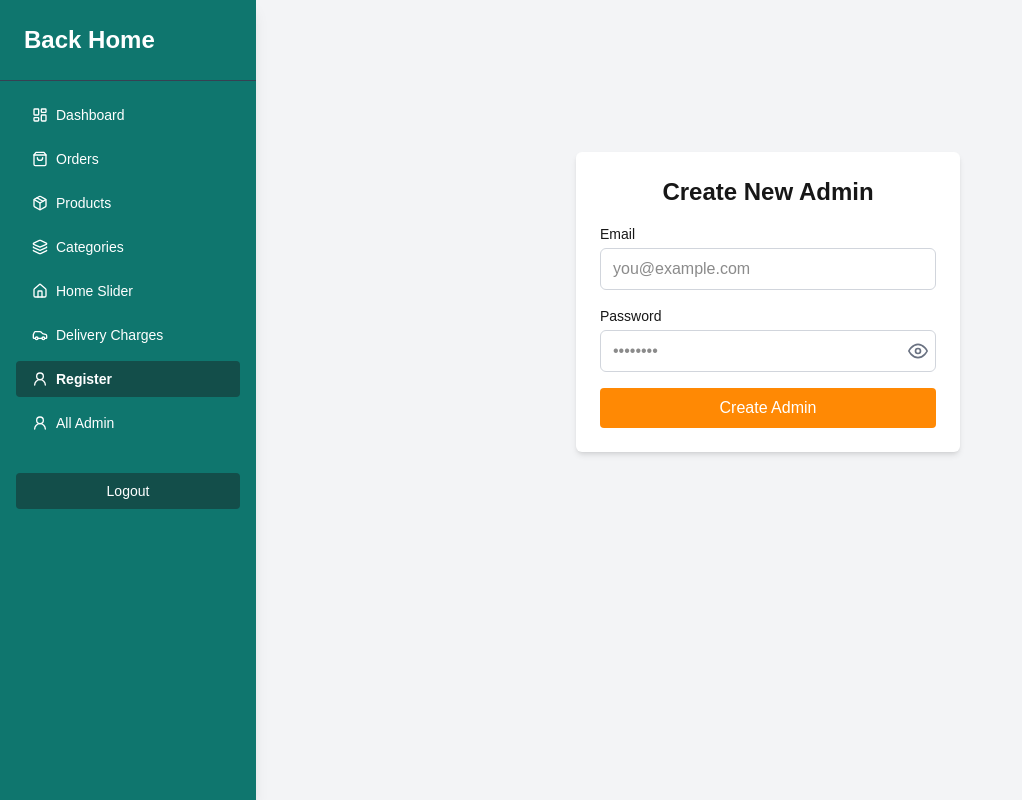
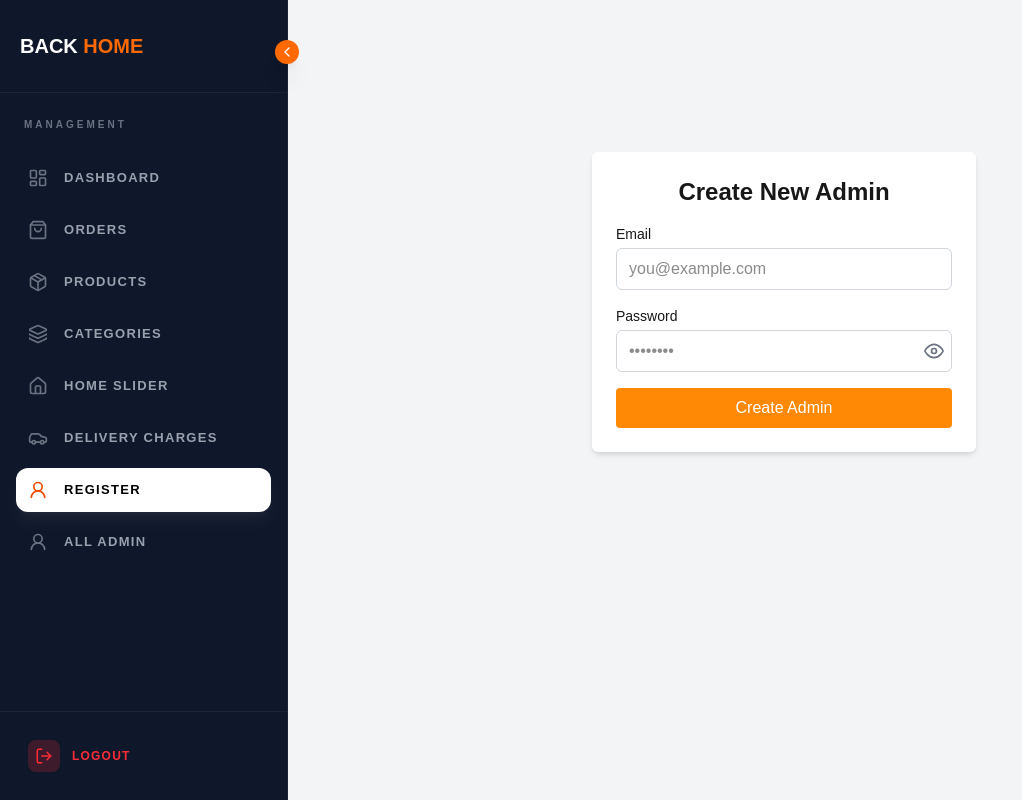
Before and after one commit to ashrafultusar/kretarferiwala-update, a Next.js app: page /dashboard/register in a window 1280 px wide. Shown: the whole page, without its empty margins (0-1022 px from the left). Built offline with nearby package versions, Linux system fonts and the light colour scheme; no server answers; sample sign-in values are in the browser's storage.

Commit message:
added upate design adimn sidebar

```diff
--- a/src/app/(admin)/dashboard/AdminNav.jsx
+++ b/src/app/(admin)/dashboard/AdminNav.jsx
@@ -12,20 +12,21 @@ import {
   HomeIcon,
   CarIcon,
   User2Icon,
+  ChevronRight,
+  ChevronLeft,
+  LogOut,
 } from "lucide-react";
 import Link from "next/link";
-import clsx from "clsx";
-import { toast } from "react-toastify";
 import { logout } from "@/actions/auth";
 
 export default function AdminNav({ children }) {
   const pathname = usePathname();
-  const [showSidebar, setShowSidebar] = useState(false);
+  const [isOpen, setIsOpen] = useState(true);
+  const [isMobileOpen, setIsMobileOpen] = useState(false);
   const router = useRouter();
 
   const handleLogout = async () => {
     localStorage.removeItem("token");
-    // NextAuth server action to clear session cookies securely
     await logout();
   };
 
@@ -42,55 +43,122 @@ export default function AdminNav({ children }) {
 
   return (
     <div className="flex h-screen bg-gray-100">
-      {/* Sidebar */}
-      <aside
-        className={`${showSidebar ? "block" : "hidden"
-          } md:block w-64 bg-[#0f766e] text-white shadow-lg z-30 md:relative fixed h-full`}
-      >
-        <div className="p-6 text-2xl font-bold border-b border-gray-700">
-          <Link href="/">Back Home</Link>
-        </div>
-        <nav className="flex flex-col gap-2 p-4 text-sm">
-          {links.map(({ href, label, icon: Icon }) => (
-            <Link
-              key={href}
-              href={href}
-              className={clsx(
-                "flex items-center gap-2 px-4 py-2 rounded hover:bg-[#115e59] transition-all cursor-pointer",
-                pathname === href && "bg-[#134e4a] font-semibold"
-              )}
-            >
-              <Icon className="w-4 h-4" />
-              {label}
-            </Link>
-          ))}
-
-          <button
-            onClick={handleLogout}
-            className="mt-6 w-full py-2 bg-[#134e4a] hover:bg-red-700 text-white rounded text-center transition-all cursor-pointer"
-          >
-            Logout
-          </button>
-        </nav>
-      </aside>
-
-      {/* Mobile topbar */}
-      <div className="md:hidden print:hidden fixed top-0 left-0  right-0 bg-white shadow-md p-4 flex justify-between items-center z-40">
-        <Link href="/" className="text-xl font-bold text-orange-500 print:hidden">
-          Admin
+      {/* ===== Mobile Header ===== */}
+      <div className="lg:hidden fixed top-0 left-0 right-0 z-50 flex items-center justify-between px-4 py-3 bg-[#0f172a] text-white shadow-md">
+        <Link href="/" className="text-xl font-black tracking-tighter text-orange-500 uppercase">
+          ADMIN
         </Link>
-        <button onClick={() => setShowSidebar(!showSidebar)}>
-          {showSidebar ? (
-            <X className="w-6 h-6 text-gray-700" />
-          ) : (
-            <Menu className="w-6 h-6 text-gray-700" />
-          )}
+        <button
+          className="p-2 bg-white/10 rounded-lg transition-colors"
+          onClick={() => setIsMobileOpen(!isMobileOpen)}
+        >
+          {isMobileOpen ? <X size={20} /> : <Menu size={20} />}
         </button>
       </div>
 
-      {/* Main Content */}
-      <main className="flex-1 p-6 mt-16 md:mt-0 overflow-y-auto">
-        {children}
+      {/* ===== Sidebar ===== */}
+      <aside
+        className={`
+          fixed inset-y-0 left-0 z-50
+          bg-[#0f172a] text-gray-400
+          transition-all duration-300 border-r border-white/5
+          ${isOpen ? "w-72" : "w-20"}
+          ${isMobileOpen ? "translate-x-0" : "-translate-x-full"}
+          lg:translate-x-0 lg:static
+        `}
+      >
+        <div className="flex flex-col h-full">
+          {/* Logo Section */}
+          <div className="relative flex items-center gap-3 px-5 py-8 border-b border-white/5">
+            <Link
+                href="/"
+                className={`transition-all duration-300 whitespace-nowrap font-black text-xl text-white ${!isOpen && "lg:opacity-0 lg:invisible lg:w-0"}`}
+            >
+                BACK <span className="text-orange-500">HOME</span>
+            </Link>
+
+            {/* Toggle Button for Desktop */}
+            <button
+              onClick={() => setIsOpen(!isOpen)}
+              className="hidden lg:flex absolute -right-3 top-10
+                bg-orange-500 text-white shadow-xl
+                rounded-full p-1 hover:scale-110 transition-transform cursor-pointer z-50"
+            >
+              {isOpen ? <ChevronLeft size={16} /> : <ChevronRight size={16} />}
+            </button>
+          </div>
+
+          {/* Navigation Links */}
+          <div className="flex-1 overflow-y-auto px-4 mt-6">
+            <p className={`text-[10px] uppercase tracking-[3px] text-gray-500 mb-6 px-2 font-black ${!isOpen && "lg:hidden"}`}>
+              Management
+            </p>
+
+            <nav className="space-y-2">
+              {links.map((item) => {
+                const isActive = pathname === item.href;
+                return (
+                  <Link
+                    onClick={() => setIsMobileOpen(false)}
+                    key={item.href}
+                    href={item.href}
+                    className={`
+                      flex items-center gap-4
+                      px-3 py-3
+                      text-[13px] font-bold uppercase tracking-widest
+                      rounded-xl
+                      transition-all duration-300
+                      ${isActive
+                        ? "bg-white text-black shadow-lg shadow-white/5"
+                        : "hover:bg-white/5 hover:text-white"
+                      }
+                    `}
+                  >
+                    <item.icon
+                      size={20}
+                      className={`shrink-0 ${isActive ? "text-orange-600" : "text-gray-500"}`}
+                    />
+                    <span className={`${!isOpen && "lg:hidden opacity-0"} transition-opacity duration-200 whitespace-nowrap`}>
+                      {item.label}
+                    </span>
+                  </Link>
+                );
+              })}
+            </nav>
+          </div>
+
+          {/* Sign Out Section */}
+          <div className="p-4 border-t border-white/5">
+            <button
+              onClick={handleLogout}
+              className="w-full flex items-center gap-3 p-3 rounded-xl hover:bg-red-500/10 group transition-colors cursor-pointer"
+            >
+              <div className="w-8 h-8 rounded-lg bg-red-500/20 flex items-center justify-center text-red-500 group-hover:bg-red-500 group-hover:text-white transition-all">
+                <LogOut size={18} />
+              </div>
+              <span className={`text-xs font-bold text-red-500 uppercase tracking-widest ${!isOpen && "lg:hidden"}`}>
+                Logout
+              </span>
+            </button>
+          </div>
+        </div>
+      </aside>
+
+      {/* ===== Overlay for Mobile ===== */}
+      {isMobileOpen && (
+        <div
+          className="fixed inset-0 bg-black/80 z-40 lg:hidden backdrop-blur-md"
+          onClick={() => setIsMobileOpen(false)}
+        />
+      )}
+
+      {/* ===== Main Content Area ===== */}
+      <main className="flex-1 flex flex-col min-w-0 overflow-hidden">
+        <div className="flex-1 overflow-y-auto p-6 mt-16 lg:mt-0">
+          <div className="max-w-[1600px] mx-auto">
+            {children}
+          </div>
+        </div>
       </main>
     </div>
   );
```
Also changed, not shown: 1 other file (tests, documents, lock files or other folders).
